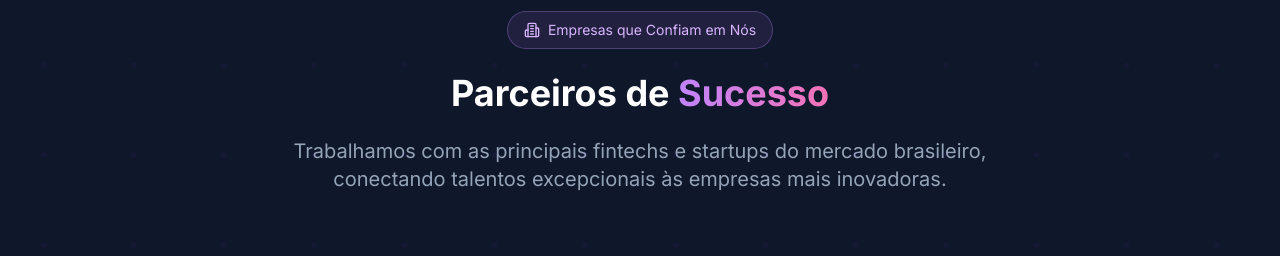
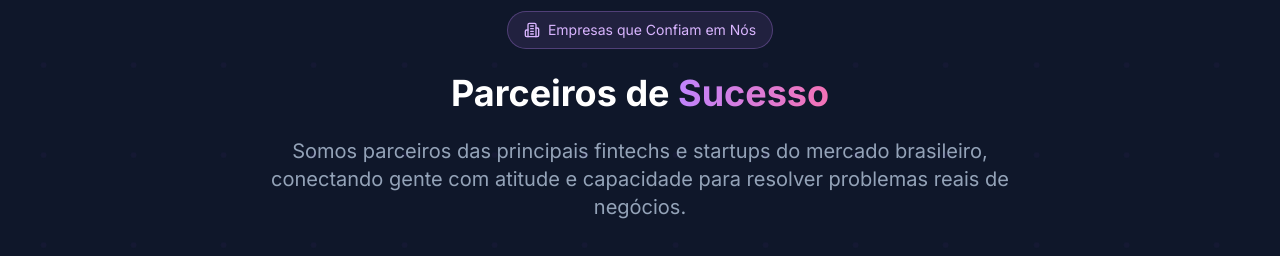
Before and after one commit to michel-rev/humanaz-revamp-project-83, a React (Vite) app: page / in a window 1280 px wide. Shown: the part 6020-6276 px from the top of the page. Built offline with nearby package versions, Linux system fonts and the light colour scheme.

Commit message:
Update success partners text

```diff
--- a/src/components/ClientsSection.tsx
+++ b/src/components/ClientsSection.tsx
@@ -43,7 +43,7 @@ const ClientsSection = () => {
           </h2>
 
           <p className="text-xl text-slate-400 max-w-3xl mx-auto">
-            Trabalhamos com as principais fintechs e startups do mercado brasileiro, conectando talentos excepcionais às empresas mais inovadoras.
+            Somos parceiros das principais fintechs e startups do mercado brasileiro, conectando gente com atitude e capacidade para resolver problemas reais de negócios.
           </p>
         </div>
 
```
